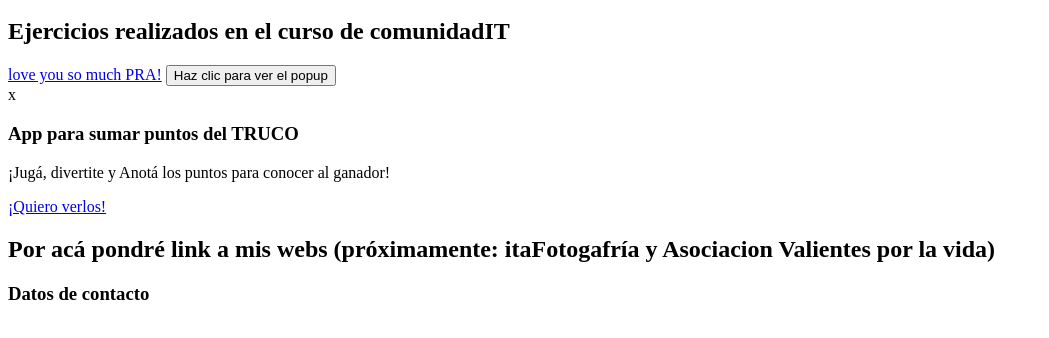
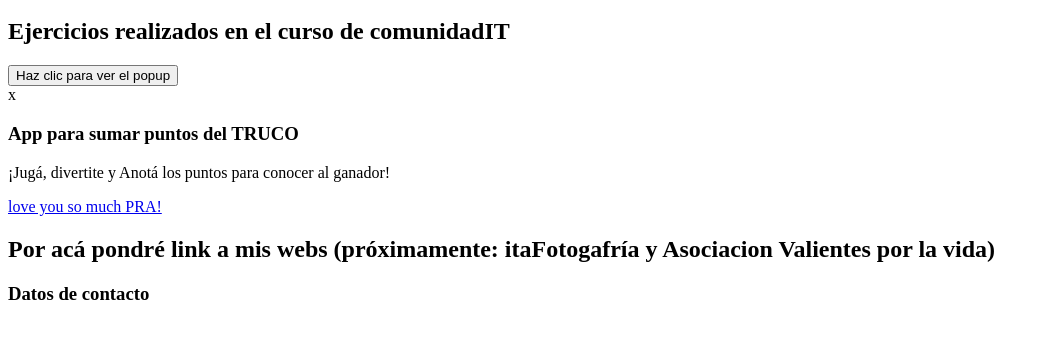
Before and after one commit to itati/itati.github.io, a plain HTML site: page index.html in a window 1280 px wide. Shown: the part 48-386 px from the top of the page, without its empty margins (0-1049 px from the left). Drawn offline with Linux system fonts and the light colour scheme.

Commit message:
Update index.html
cambios en la info del pop up

```diff
--- a/index.html
+++ b/index.html
@@ -8,9 +8,6 @@
     <h2>Ejercicios realizados en el curso de comunidadIT</h2>
 
 
-    <a href="https://es.wikipedia.org/wiki/Agapornis">love you so much PRA!</a>
-
-
     <button>Haz clic para ver el popup</button>
     <div class="popup-wrapper">
         <div class="popup">
@@ -18,7 +15,7 @@
             <div class="popup-content">
                 <h3>App para sumar puntos del TRUCO</h3>
                 <p>¡Jugá, divertite y Anotá los puntos para conocer al ganador!</p>
-                <a href="#" target="_blank">¡Quiero verlos!</a>
+                <a href="https://es.wikipedia.org/wiki/Agapornis" target="_blank">love you so much PRA!</a>
             </div>
         </div>
     </div>
```
